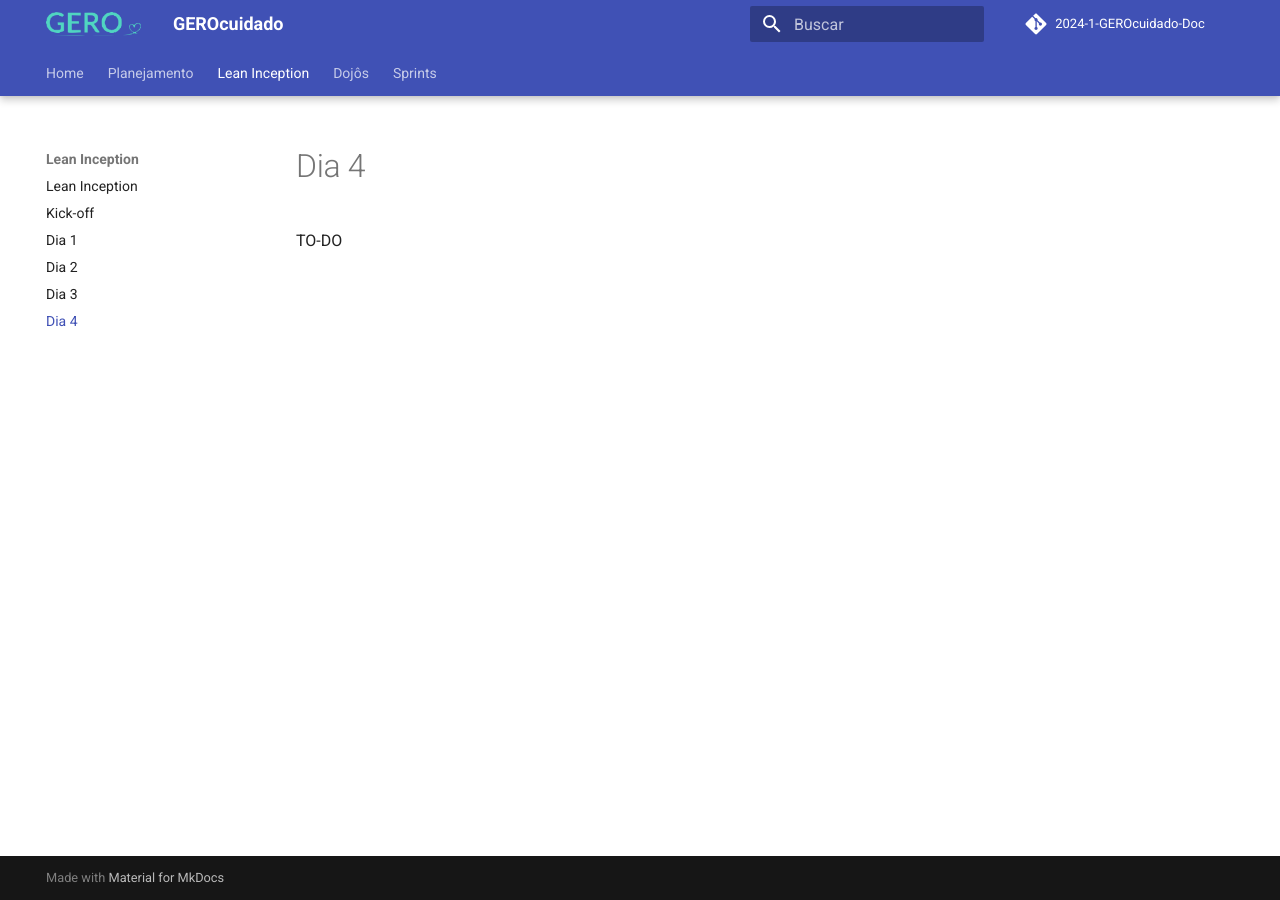
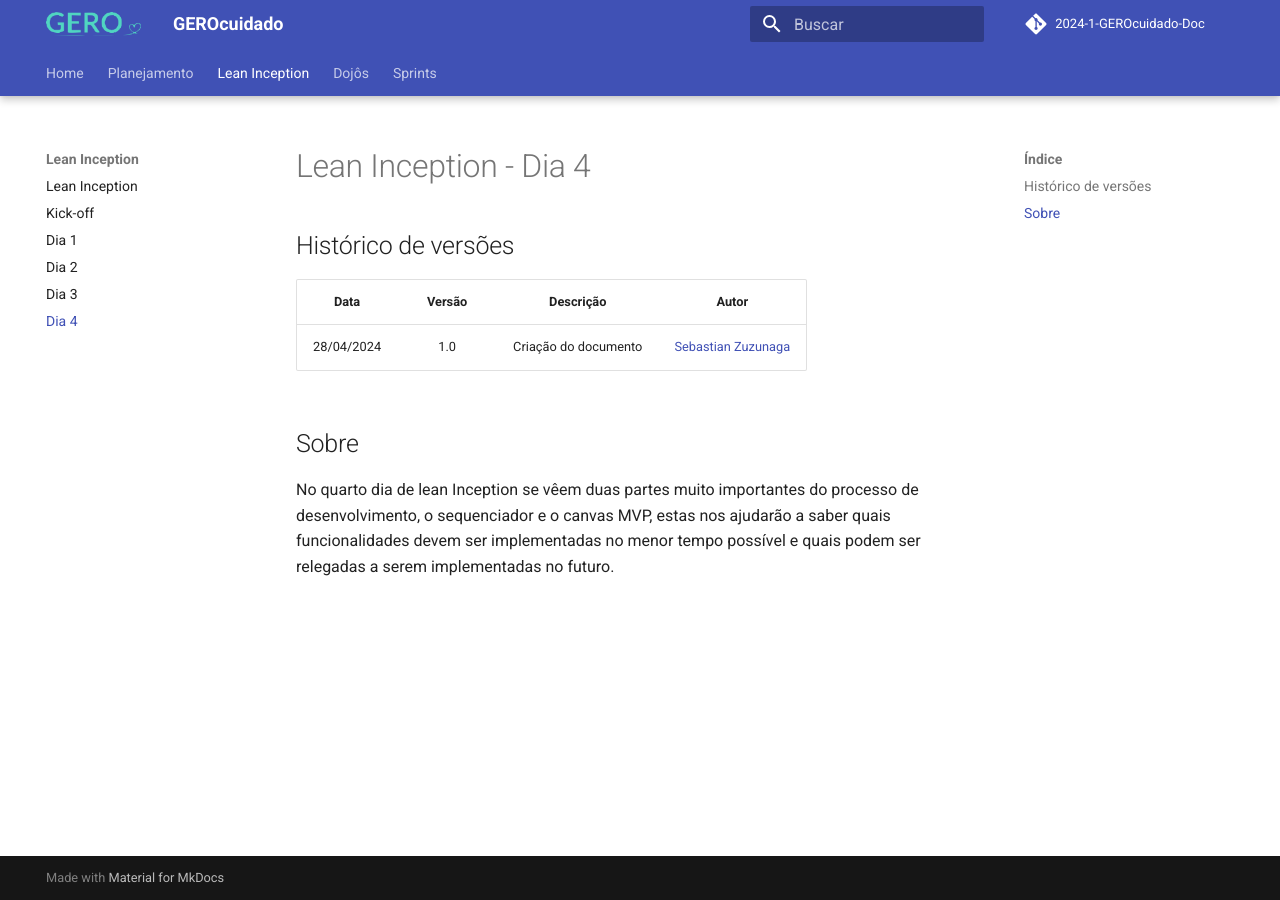
Before and after one commit to fga-eps-mds/2024-1-GEROcuidado-Doc, an MkDocs documentation site: the page built from docs/lean_inception/dia_4.md, in a window 1280 px wide. Built offline with MkDocs 1.6.1 and Material for MkDocs 9.7.7, drawn with Linux system fonts in a browser that asks for light colours; comment, search, counter and statistics services are not loaded.

Commit message:
docs: created lean inception day 4 document

```diff
--- a/docs/lean_inception/dia_4.md
+++ b/docs/lean_inception/dia_4.md
@@ -1 +1,9 @@
-TO-DO
+# Lean Inception -  Dia 4
+
+## Histórico de versões
+|    Data    | Versão |      Descrição       |                    Autor                     |
+|:----------:|:------:|:--------------------:|:--------------------------------------------:|
+| 28/04/2024 |  1.0   | Criação do documento | [Sebastian Zuzunaga](https://github.com/sebazac332) |
+
+## Sobre
+No quarto dia de lean Inception se vêem duas partes muito importantes do processo de desenvolvimento, o sequenciador e o canvas MVP, estas nos ajudarão a saber quais funcionalidades devem ser implementadas no menor tempo possível e quais podem ser relegadas a serem implementadas no futuro.
```
